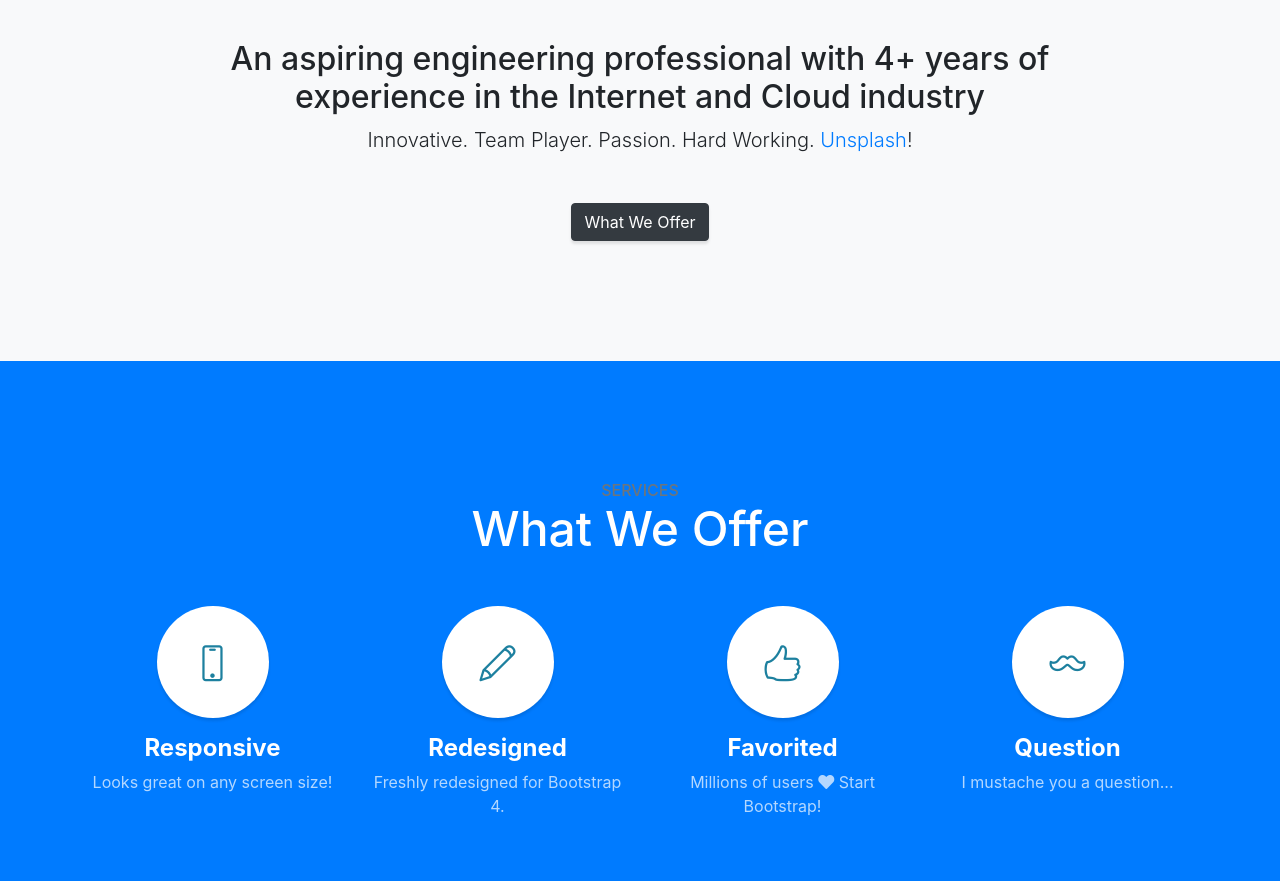
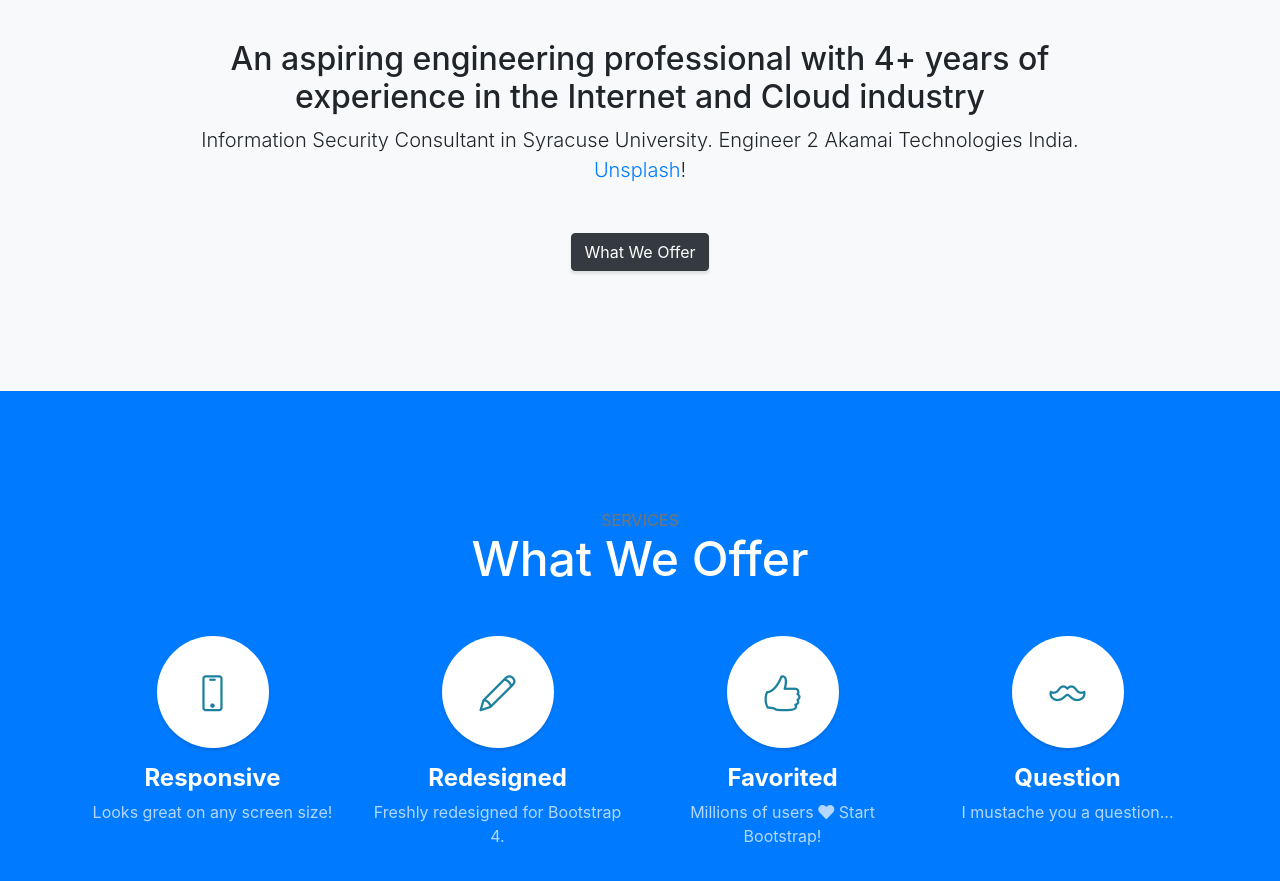
Before and after one commit to Rakshith2294/Rakshith2294.github.io, a website with bundled scripts: page index.html in a window 1280 px wide. Shown: the part 880-1761 px from the top of the page. Built offline with nearby package versions, Linux system fonts and the light colour scheme.

Commit message:
Update index.html

```diff
--- a/index.html
+++ b/index.html
@@ -70,7 +70,7 @@
       <div class="row">
         <div class="col-lg-10 mx-auto">
           <h2>An aspiring engineering professional with 4+ years of experience in the Internet and Cloud industry</h2>
-          <p class="lead mb-5">Innovative. Team Player. Passion. Hard Working.
+          <p class="lead mb-5">Information Security Consultant in Syracuse University. Engineer 2 Akamai Technologies India.
             <a href="https://unsplash.com/">Unsplash</a>!</p>
           <a class="btn btn-dark btn-xl js-scroll-trigger" href="#services">What We Offer</a>
         </div>
```
